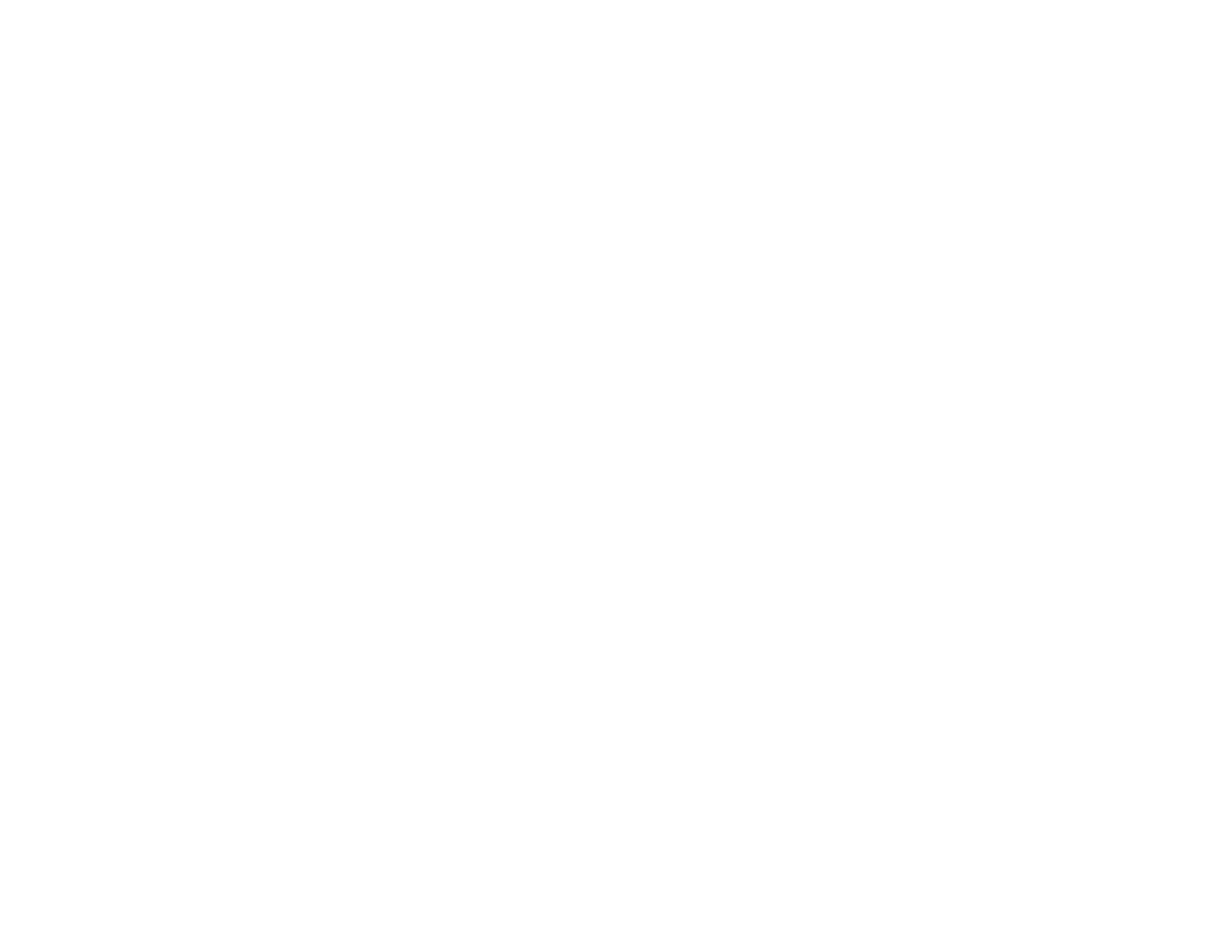
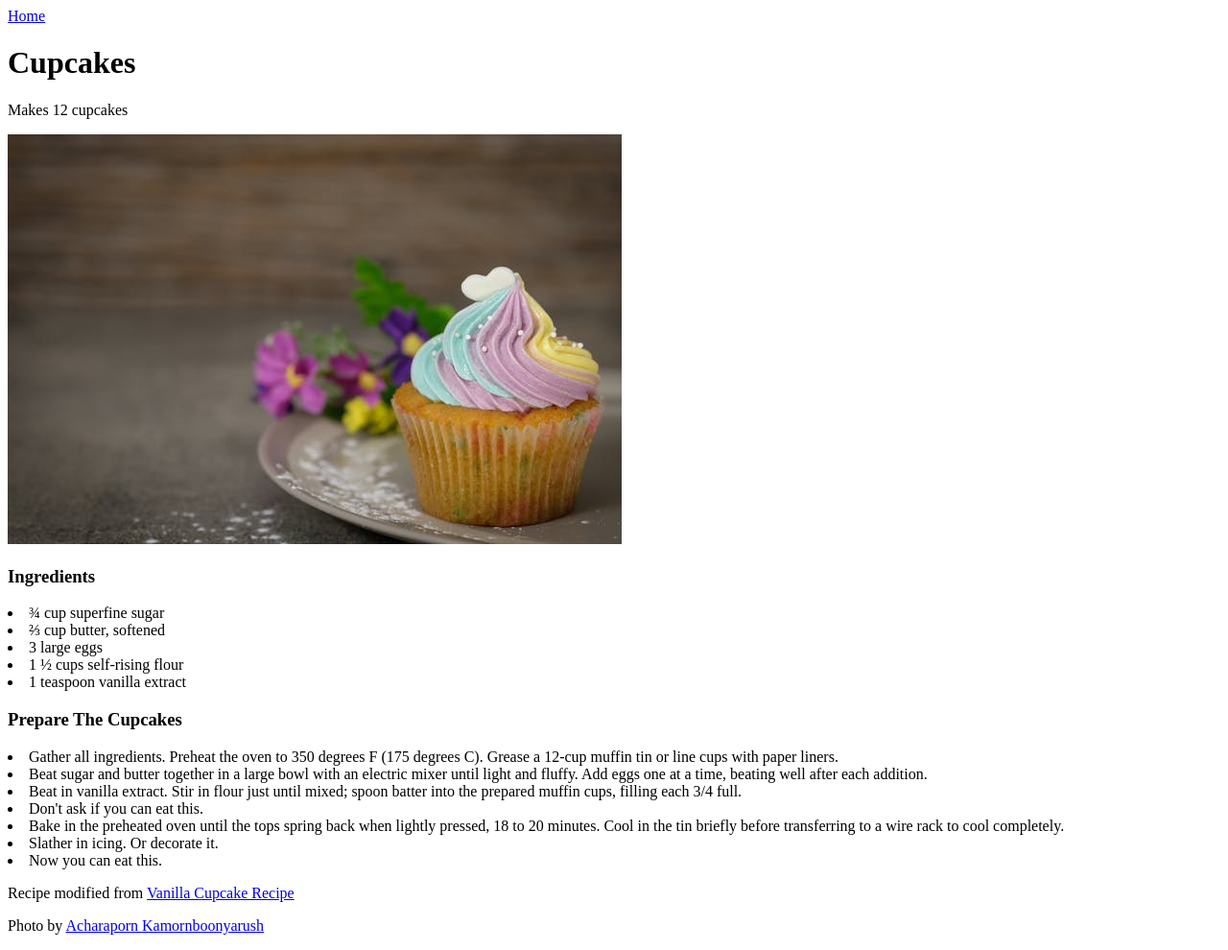
Before and after one commit to rachel-taylor/odin-recipes, a plain HTML site: page recipes/cupcake.html in a window 1280 px wide. Shown: the whole page at 96% size. Before the commit the page ends 800 px from the top, so only its background shows below. Drawn offline with Linux system fonts and the light colour scheme.

Commit message:
Updated Cupcake Recipe

```diff
--- a/recipes/cupcake.html
+++ b/recipes/cupcake.html
@@ -6,8 +6,27 @@
     <title>Cupcake</title>
 </head>
 <body>
+    <a href="../index.html">Home</a>
+    <h1>Cupcakes</h1>
+    <p>Makes 12 cupcakes</p>
+    <p><img src="../images/cupcake.jpg"></p>
+        <h3>Ingredients</h3>
+            <li>¾ cup superfine sugar</li>
+            <li>⅔ cup butter, softened</li>
+            <li>3 large eggs</li>
+            <li>1 ½ cups self-rising flour</li>
+            <li>1 teaspoon vanilla extract</li>
+        <h3>Prepare The Cupcakes</h3>
+            <li>Gather all ingredients. Preheat the oven to 350 degrees F (175 degrees C). Grease a 12-cup muffin tin or line cups with paper liners.</li>
+            <li>Beat sugar and butter together in a large bowl with an electric mixer until light and fluffy. Add eggs one at a time, beating well after each addition.</li>
+            <li>Beat in vanilla extract. Stir in flour just until mixed; spoon batter into the prepared muffin cups, filling each 3/4 full.</li>
+            <li>Don't ask if you can eat this.</li>
+            <li>Bake in the preheated oven until the tops spring back when lightly pressed, 18 to 20 minutes. Cool in the tin briefly before transferring to a wire rack to cool completely.</li>
+            <li>Slather in icing. Or decorate it.</li>
+            <li>Now you can eat this.</li>
 
 
-
+    <p>Recipe modified from <a href="https://www.allrecipes.com/recipe/157877/vanilla-cupcake/">Vanilla Cupcake Recipe</a> </p>
+    <p>Photo by <a href="https://www.pexels.com/photo/close-up-photography-of-cupcake-on-gray-ceramic-plate-1028708/">Acharaporn Kamornboonyarush</a></p>
 </body>
 </html>
```
Also changed, not shown: images/cupcake.jpg (added).
